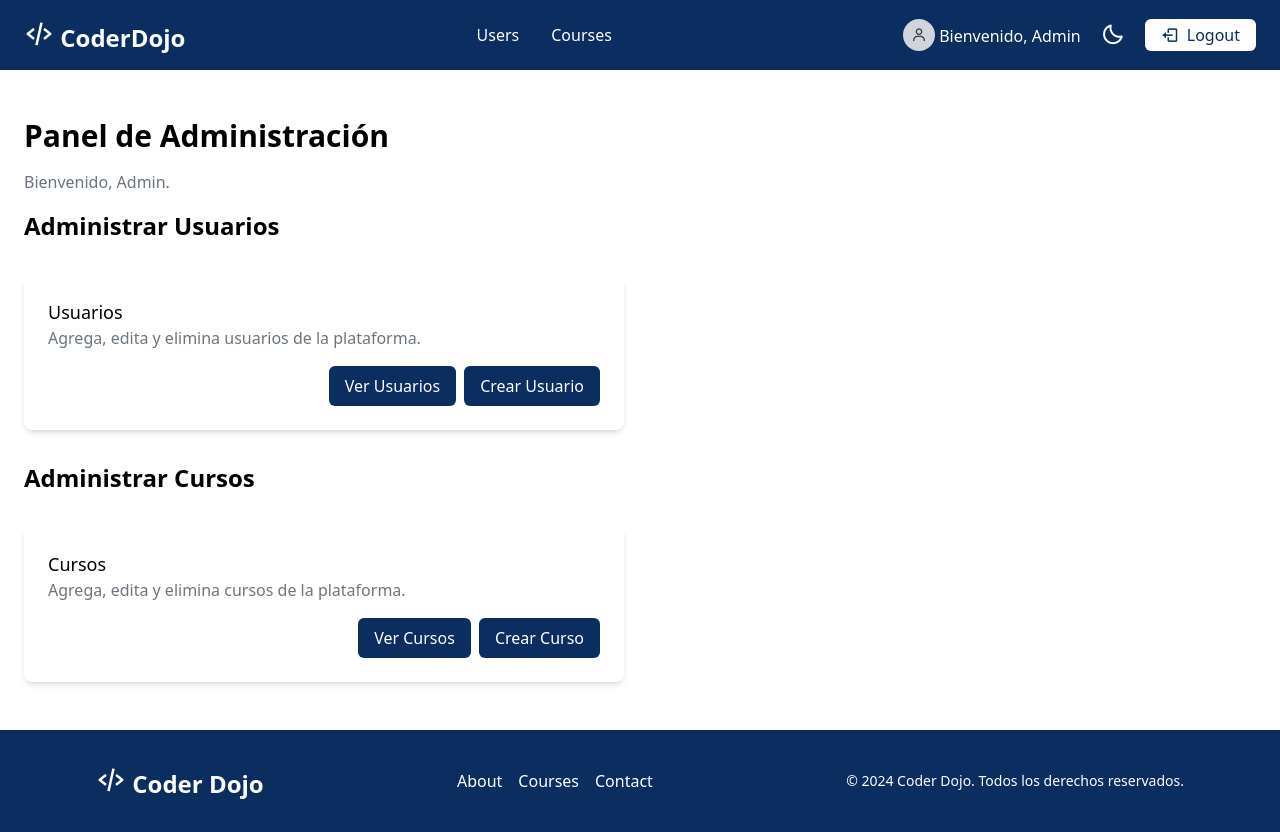
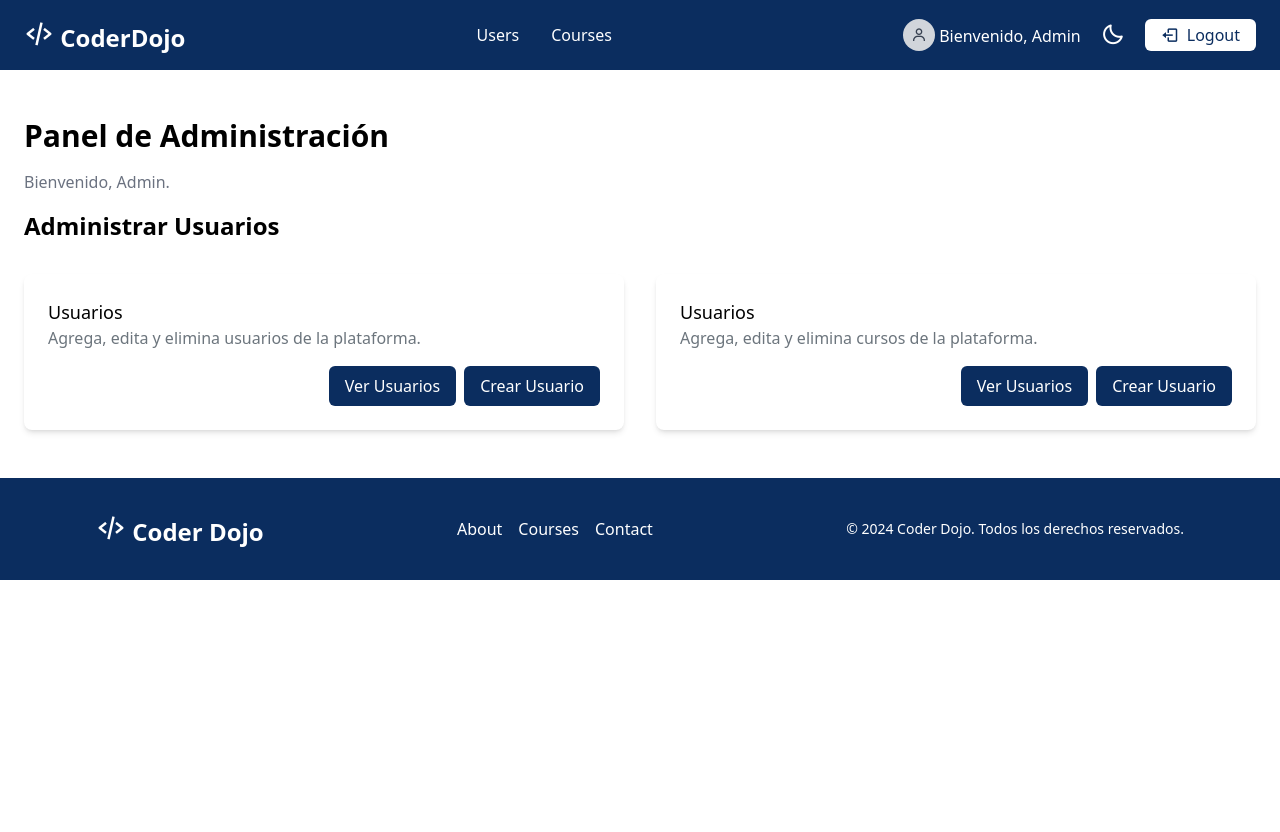
Before and after one commit to Alsnj20/Coder_Dojo, a React (Vite) app in the folder fronted/: page /admin in a window 1280 px wide. After the commit the page ends 800 px from the top, so only its background shows below. Built offline with nearby package versions, Linux system fonts and the light colour scheme.

Commit message:
Manejo de parth para que se muestre en la pagina las listUsers

```diff
--- a/fronted/src/App.jsx
+++ b/fronted/src/App.jsx
@@ -20,10 +20,10 @@ function App() {
         <Route path="/" element={<Home />} />
         <Route path="register/" element={<RegisterUser />} />
         <Route path="login/" element={<LoginUser />} />
-        <Route path="admin/" element={<Admin />} />
+        <Route path="admin/" element={<Admin />}>
+          <Route path="users" element={<AdminList />} />
+        </Route>
         <Route path="teacher/" element={<HomeTeacher />} />
-        <Route path="admin/users/" element={<AdminList />} />
-        <Route path="admin/courses/" element={<AdminList />} />
         <Route path="student/" element={<HomeStudent />} />
         <Route path="access-denied/" element={<AccessDenied />} />
       </Routes>
--- a/fronted/src/designUI/Admin/Admin.jsx
+++ b/fronted/src/designUI/Admin/Admin.jsx
@@ -1,11 +1,16 @@
 import AdminFooter from "./AdminFooter";
 import AdminMain from "./AdminMain";
 import AdminNavigation from "./AdminNavigation";
+import { Outlet, useLocation } from "react-router-dom";
 function Admin() {
+  const location = useLocation();
+  console.log("La info del admin ha llegado", location.state);
   return (
   <div className="flex flex-col min-h screen">
     <AdminNavigation/>
-    <AdminMain/>
+    <AdminMain>
+    </AdminMain>
+    <Outlet/>
     <AdminFooter/>
   </div>
   );
--- a/fronted/src/designUI/Admin/AdminList.jsx
+++ b/fronted/src/designUI/Admin/AdminList.jsx
@@ -1,10 +1,10 @@
 import Card from './Utilities/';
-function AdminList({listObj = {}, title={}, children = {}}) {
+function AdminList() {
   return (
     <section className="container mx-auto py-12 px-6">
       <div className="space-y-4">
-        <h2 className="text-2xl font-bold">{title}</h2>
-        <p className="text-gray-500">{children}</p>
+        <h2 className="text-2xl font-bold">Lista de Usuarios</h2>
+        <p className="text-gray-500"></p>
         <Card>
           <div className="overflow-x-auto">
             <table className="min-w-full bg-white">
--- a/fronted/src/designUI/Admin/AdminMain.jsx
+++ b/fronted/src/designUI/Admin/AdminMain.jsx
@@ -1,4 +1,5 @@
 import AdminUsersCard from "./AdminUsersCard";
+import { Link } from "react-router-dom";
 function AdminMain() {
   return (
     <main className="flex-1">
@@ -8,12 +9,38 @@ function AdminMain() {
           <p className="text-gray-500">Bienvenido, Admin.</p>
           <div className="grid grid-cols-1 md:grid-cols-2 gap-8">
             <h2 className="text-2xl font-bold col-span-full">Administrar Usuarios</h2>
-            <AdminUsersCard title="Usuarios" all="Ver Usuarios" add="Crear Usuario" url={"admin/users/"}>
-              Agrega, edita y elimina usuarios de la plataforma.
+
+            <AdminUsersCard title="Usuarios" info={'Agrega, edita y elimina usuarios de la plataforma.'}>
+              <Link to='users'>
+                <button
+                  className="inline-flex items-center gap-2 bg-[#0b2d5f] text-white px-4 py-2 rounded-md hover:bg-[#0a2a54]"
+                >
+                  Ver Usuarios
+                </button>
+              </Link>
+              <Link to='users/create/'>
+                <button
+                  className="inline-flex items-center gap-2 bg-[#0b2d5f] text-white px-4 py-2 rounded-md hover:bg-[#0a2a54]"
+                >
+                  Crear Usuario
+                </button>
+              </Link>
             </AdminUsersCard>
-            <h2 className="text-2xl font-bold col-span-full">Administrar Cursos</h2>
-            <AdminUsersCard title="Cursos" all="Ver Cursos" url ={"admin/courses/"} add="Crear Curso">
-              Agrega, edita y elimina cursos de la plataforma.
+            <AdminUsersCard title="Usuarios" info={'Agrega, edita y elimina cursos de la plataforma.'}>
+              <Link to='courses/'>
+                <button
+                  className="inline-flex items-center gap-2 bg-[#0b2d5f] text-white px-4 py-2 rounded-md hover:bg-[#0a2a54]"
+                >
+                  Ver Usuarios
+                </button>
+              </Link>
+              <Link to='courses/create/'>
+                <button
+                  className="inline-flex items-center gap-2 bg-[#0b2d5f] text-white px-4 py-2 rounded-md hover:bg-[#0a2a54]"
+                >
+                  Crear Usuario
+                </button>
+              </Link>
             </AdminUsersCard>
           </div>
         </div>
--- a/fronted/src/designUI/Admin/AdminUsersCard.jsx
+++ b/fronted/src/designUI/Admin/AdminUsersCard.jsx
@@ -1,23 +1,12 @@
 
-function AdminUsersCard({ title, children, add, all, url }) {
+function AdminUsersCard({ title, info, children }) {
   return (
     <div className="bg-white shadow-md rounded-lg p-6">
       <div>
         <h3 className="text-lg font-medium">{title}</h3>
-        <p className="text-muted-foreground">{children}</p>
+        <p className="text-muted-foreground">{info}</p>
         <div className="mt-4 md:justify-end flex justify-center gap-2">
-          <a
-            href={url}
-            className="inline-flex items-center gap-2 bg-[#0b2d5f] text-white px-4 py-2 rounded-md hover:bg-[#0a2a54]"
-          >
-            {all}
-          </a>
-          <a
-            href={url + "create/"}
-            className="inline-flex items-center gap-2 bg-[#0b2d5f] text-white px-4 py-2 rounded-md hover:bg-[#0a2a54]"
-          >
-            {add}
-          </a>
+          {children}
         </div>
       </div>
     </div>
```
Also changed, not shown: 1 other file (tests, documents, lock files or other folders).
